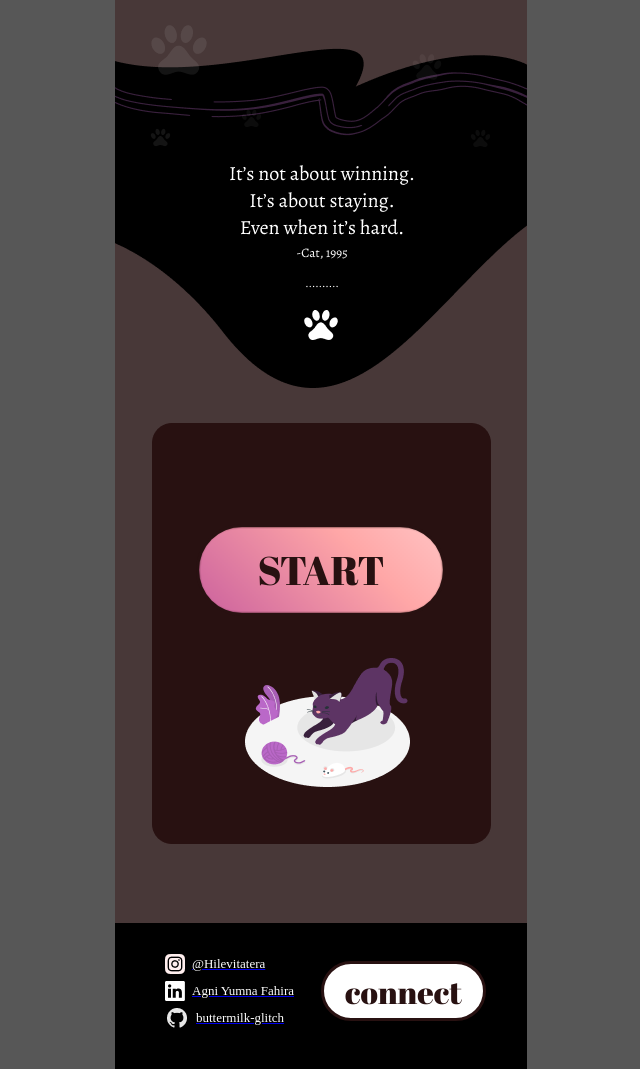
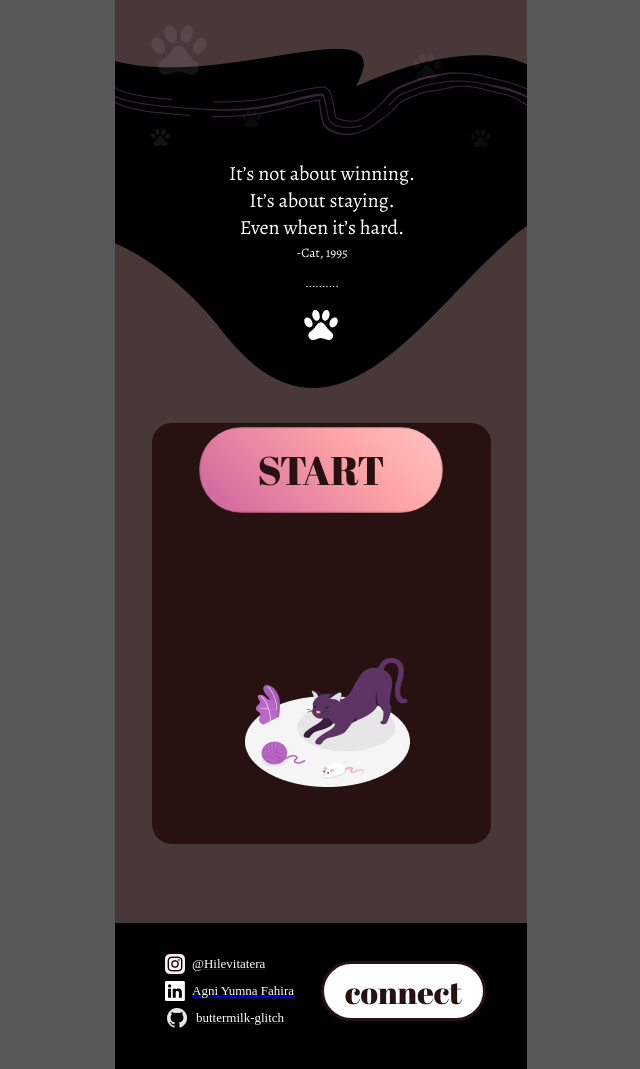
Before and after one commit to buttermilk-glitch/cat-pomodoro, a plain HTML site: page index.html in a window 1280 px wide. Shown: the part 684-1753 px from the top of the page, without its empty margins (319-959 px from the left). Drawn offline with Linux system fonts and the light colour scheme.

Commit message:
Update style.css

```diff
--- a/assets/style.css
+++ b/assets/style.css
@@ -72,7 +72,7 @@
   position: absolute;
   z-index: 2;
   align-items: center;
-  top: 1200px;
+  top: 1100px;
   border-radius: 50px;
   height: 92px;
   width: 250px;
```
